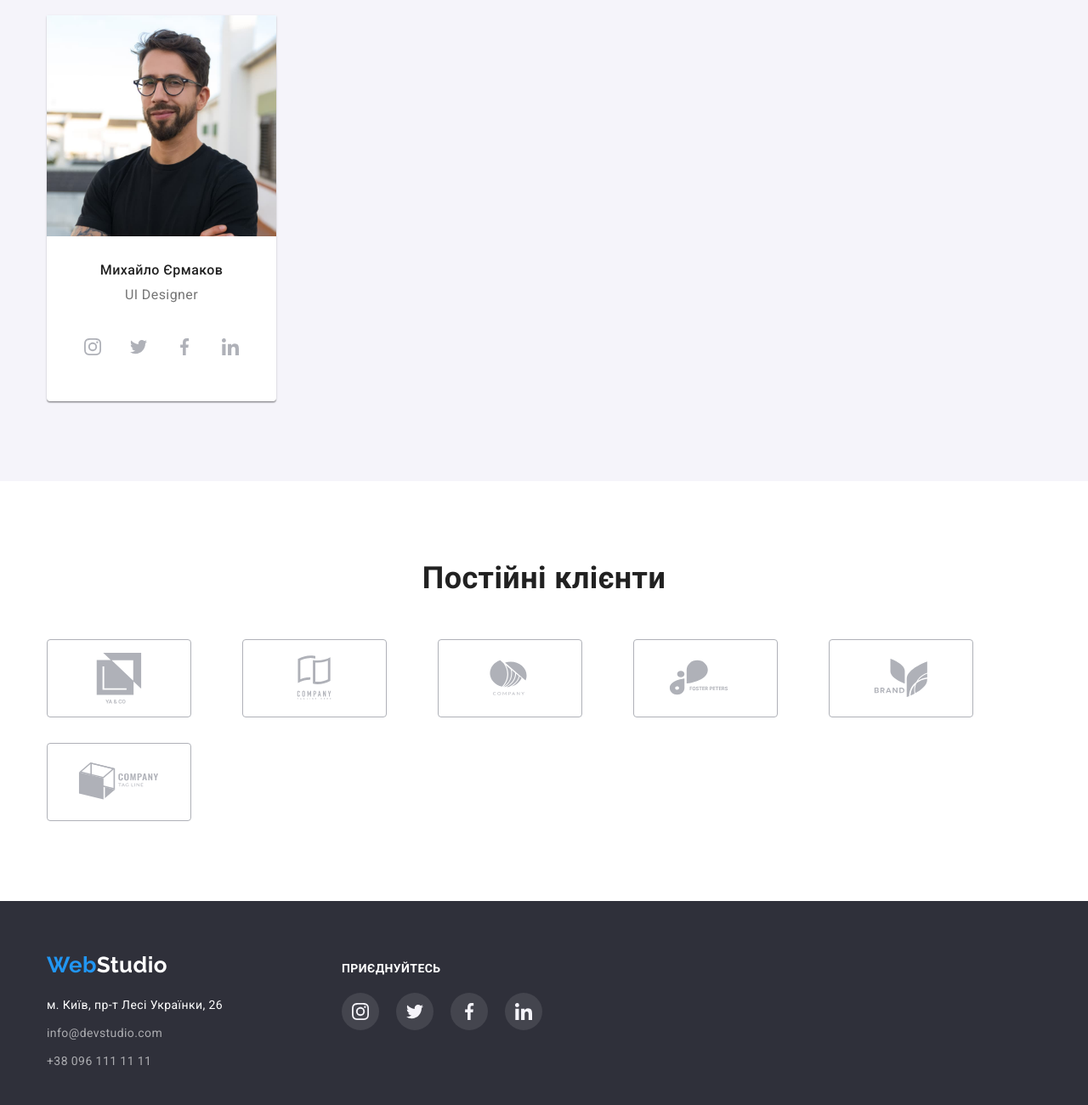
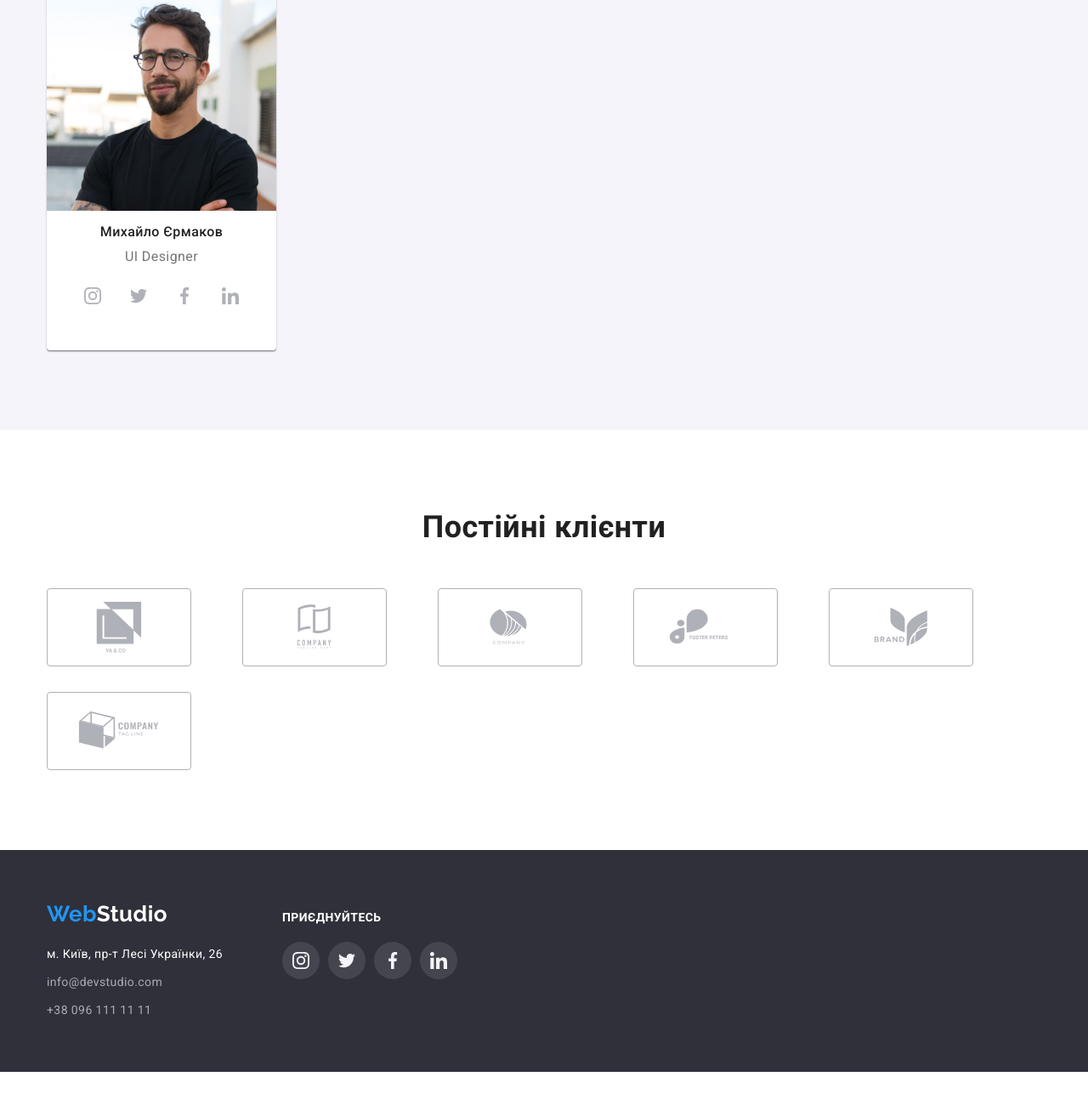
Before and after one commit to AlbinaFox/goit-markup-hw-04, a plain HTML site: page index.html in a window 1280 px wide. Shown: the part 2505-3805 px from the top of the page at 85% size. After the commit the page ends 3766 px from the top, so only its background shows below. Drawn offline with nearby package versions, Linux system fonts and the light colour scheme.

Commit message:
HomeWork4

```diff
--- a/css/portfolio.css
+++ b/css/portfolio.css
@@ -484,13 +484,12 @@ body {
 
 .page-footer {
     display: flex;
-    gap: 70px;
     align-items: baseline;
 }
 
 .footer-links-list {
     display: flex;
-    gap: 10px;
+
 }
 
 .footer-link-container-title {
--- a/css/styles.css
+++ b/css/styles.css
@@ -370,8 +370,8 @@ color: var(--button-white-color);
 }
 
 .team-list .item .img-descr {
-    padding-top: 30px;
-    padding-bottom: 30px;
+    padding-top: 15px;
+    padding-bottom: 15px;
 }
 
 .team .team-member {
@@ -590,12 +590,12 @@ color: var(--button-white-color);
     justify-content: center;
 }
 
+    .team-link{
+    padding-bottom: 42px;
+}
+
 .team-content {
     margin-bottom: 16px;
-}
-
-.team-link{
-    padding-bottom: 42px;
 }
 
 
@@ -721,13 +721,13 @@ fill:var(--button-white-color);
 
 .page-footer {
     display: flex;
-    gap: 70px;
+
     align-items: baseline;
 }
 
 .footer-links-list {
     display: flex;
-    gap: 10px;
+
 }
 
 .footer-link-container-title {
--- a/index.html
+++ b/index.html
@@ -133,7 +133,7 @@ href="https://cdnjs.cloudflare.com/ajax/libs/modern-normalize/1.1.0/modern-norma
 
                   <div class="img-descr">
                             <h3 class="team-member">Ігор Дем'яненко</h3>
-                            <p class="team-descrp" lang="en">Product Designer</p>
+                            <p class="team-descrp"lang="en">Product Designer</p>
                  </div>
         <div class="team-link">
                             <ul class="list team-link-list">
@@ -183,6 +183,7 @@ href="https://cdnjs.cloudflare.com/ajax/libs/modern-normalize/1.1.0/modern-norma
                      <div class="img-descr">
                             <h3 class="team-member">Ольга Рєпіна</h3>
                             <p class="team-descrp" lang="en">Frontend Developer</p>
+
                      </div>
                      <div class="team-link">
                             <ul class="list team-link-list">
@@ -388,7 +389,7 @@ href="https://cdnjs.cloudflare.com/ajax/libs/modern-normalize/1.1.0/modern-norma
                     </address>
                 </div>
             <div class="link-container">
-                <h2 class="footer-link-container-title">приєднуйтесь</h2>
+                <p class="footer-link-container-title">приєднуйтесь</p>
                 <ul class="list footer-links-list">
                     <li class="footer-links-item">
                         <a class="footer-social-links" href="">
```
Also changed, not shown: portfolio.html (+1 -1 lines). Lines whose indentation alone changed are shown as unchanged.
